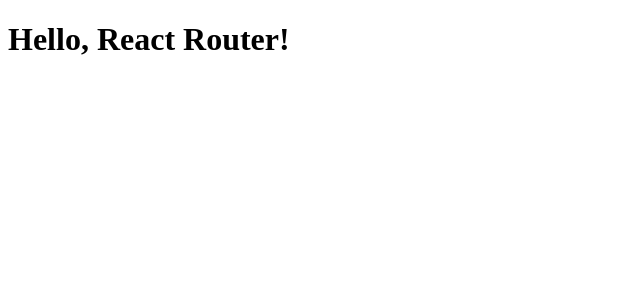
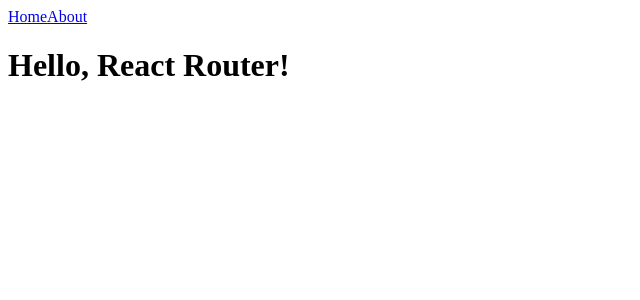
Before and after one commit to WissemJderi/bob-ziroll-react-router-tuto, a React (Vite) app: page / in a window 1280 px wide. Shown: the top 300 px of the page, without its empty margins (0-640 px from the left). Built offline with nearby package versions, Linux system fonts and the light colour scheme.

Commit message:
add navigation and routing; implement Home and About components

```diff
--- a/src/main.jsx
+++ b/src/main.jsx
@@ -1,14 +1,23 @@
 import { createRoot } from "react-dom/client";
-import { BrowserRouter, Routes, Route } from "react-router-dom";
+import { BrowserRouter, Routes, Route, Link } from "react-router-dom";
 
 function App() {
+  return (
+    <BrowserRouter>
+      <Link to="/">Home</Link>
+      <Link to="/about">About</Link>
+      <Routes>
+        <Route path="/" element={<Home />} />
+        <Route path="/about" element={<About />} />
+      </Routes>
+    </BrowserRouter>
+  );
+}
+function Home() {
   return <h1>Hello, React Router!</h1>;
 }
 
-createRoot(document.getElementById("root")).render(
-  <BrowserRouter>
-    <Routes>
-      <Route path="/" element={<App />} />
-    </Routes>
-  </BrowserRouter>
-);
+function About() {
+  return <h1>About page</h1>;
+}
+createRoot(document.getElementById("root")).render(<App />);
```
